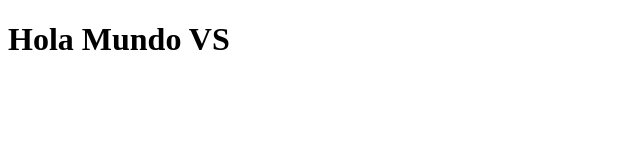
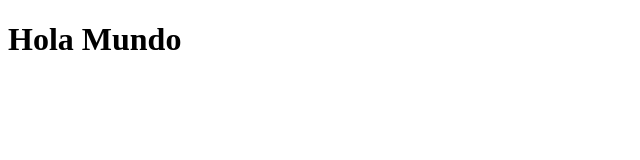
Before and after one commit to elr1chy/ejemplo2.github.io, a plain HTML site: page index.html in a window 1280 px wide. Shown: the full height of the page, 0-640 px from the left. Drawn offline with Linux system fonts and the light colour scheme.

Commit message:
Version Hola Mundo

```diff
--- a/index.html
+++ b/index.html
@@ -6,6 +6,6 @@
     <title>Hecho en VS</title>
 </head>
 <body>
-    <h1>Hola Mundo VS</h1>
+    <h1>Hola Mundo</h1>
 </body>
 </html>
```
